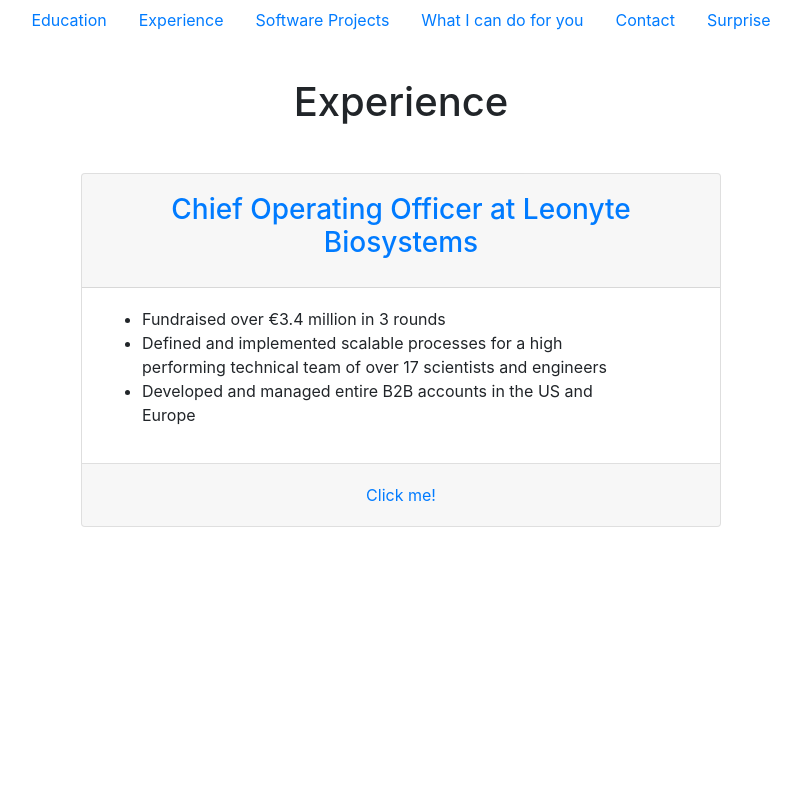
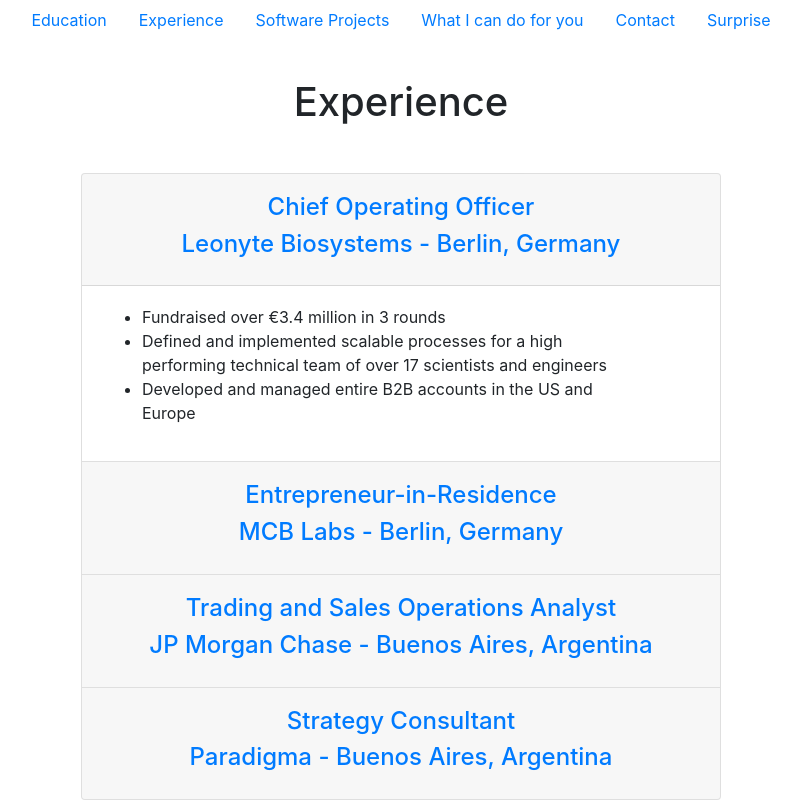
Before and after one commit to FacundoGo/facundo-personal-website, a React (Create React App) app in the folder client/: page /Experience in a window 1280 px wide. Shown: the whole page, without its empty margins (239-1040 px from the left). Built offline with nearby package versions, Linux system fonts and the light colour scheme.

Commit message:
Fill the experience page with CV information

```diff
--- a/client/src/components/pages/Experience.js
+++ b/client/src/components/pages/Experience.js
@@ -14,7 +14,8 @@
   <Card>
     <Card.Header>
       <Accordion.Toggle as={Button} variant="link" eventKey="0">
-        <h3>Chief Operating Officer at Leonyte Biosystems</h3>
+        <h4>Chief Operating Officer</h4>
+        <h4>Leonyte Biosystems - Berlin, Germany</h4>
       </Accordion.Toggle>
     </Card.Header>
     <Accordion.Collapse eventKey="0">
@@ -29,11 +30,46 @@
   <Card>
     <Card.Header>
       <Accordion.Toggle as={Button} variant="link" eventKey="1">
-        Click me!
+        <h4>Entrepreneur-in-Residence</h4>
+        <h4>MCB Labs - Berlin, Germany</h4>
       </Accordion.Toggle>
     </Card.Header>
     <Accordion.Collapse eventKey="1">
-      <Card.Body>Hello! I'm another body</Card.Body>
+      <Card.Body><ul style={{textAlign: 'left', width: '40vw'}}>
+        <li>Defined and built the initial customer pipeline for novel AI based sales training technology</li>
+        <li>Created business case for novel pathogen-detection technology, including commercialisation and licensing over 13 patents</li>
+      </ul>
+      </Card.Body>
+    </Accordion.Collapse>
+  </Card>
+  <Card>
+    <Card.Header>
+      <Accordion.Toggle as={Button} variant="link" eventKey="2">
+        <h4>Trading and Sales Operations Analyst</h4>
+        <h4>JP Morgan Chase - Buenos Aires, Argentina</h4>
+      </Accordion.Toggle>
+    </Card.Header>
+    <Accordion.Collapse eventKey="2">
+      <Card.Body><ul style={{textAlign: 'left', width: '40vw'}}>
+        <li>Defined and built the initial customer pipeline for novel AI based sales training technology</li>
+        <li>Created business case for novel pathogen-detection technology, including commercialisation and licensing over 13 patents</li>
+      </ul>
+      </Card.Body>
+    </Accordion.Collapse>
+  </Card>
+  <Card>
+    <Card.Header>
+      <Accordion.Toggle as={Button} variant="link" eventKey="3">
+        <h4>Strategy Consultant</h4>
+        <h4>Paradigma - Buenos Aires, Argentina</h4>
+      </Accordion.Toggle>
+    </Card.Header>
+    <Accordion.Collapse eventKey="3">
+      <Card.Body><ul style={{textAlign: 'left', width: '40vw'}}>
+        <li>Quantified the potential improvements available in the commercial banking operations in Banco Industrial</li>
+        <li>Analysed and redesigned the Procurement and Accounts Payable operations of Monsanto benchmarking against other clients, advised on over 25 points of improvement</li>
+      </ul>
+      </Card.Body>
     </Accordion.Collapse>
   </Card>
 </Accordion>
```
Also changed, not shown: 1 other file (tests, documents, lock files or other folders).
